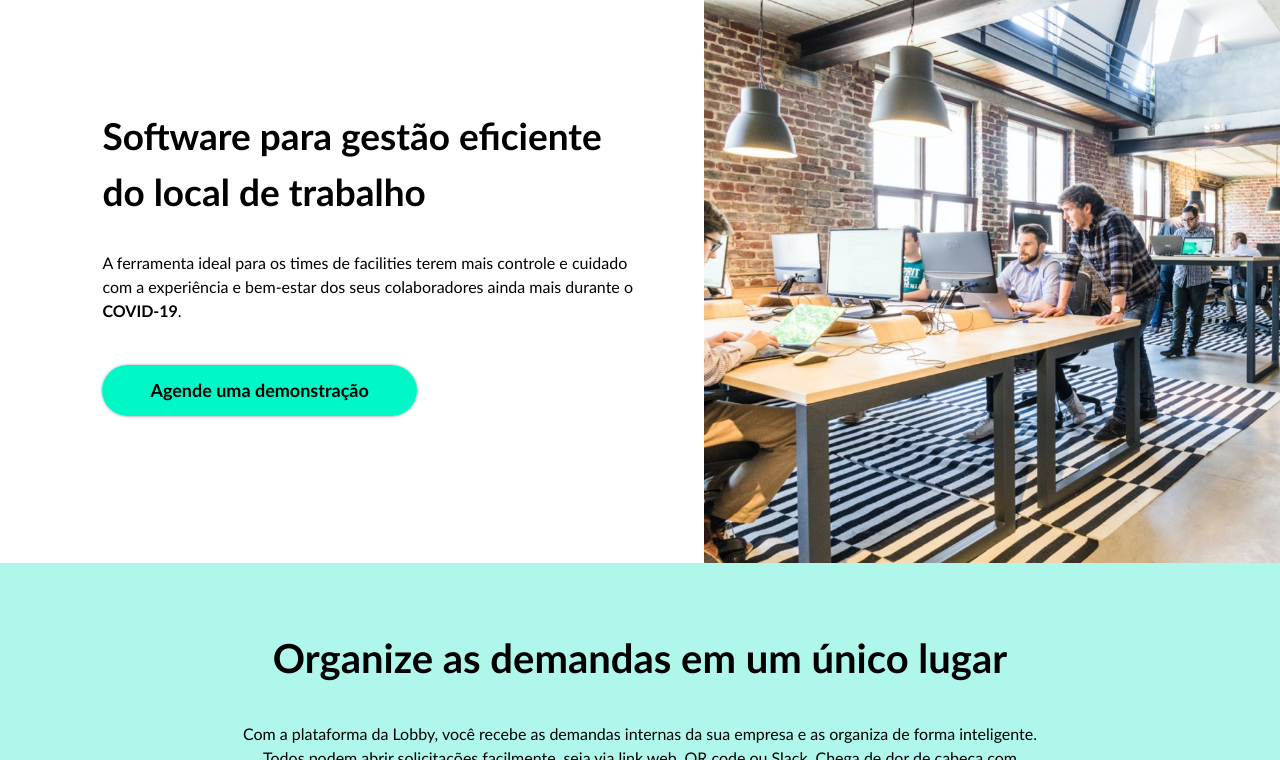
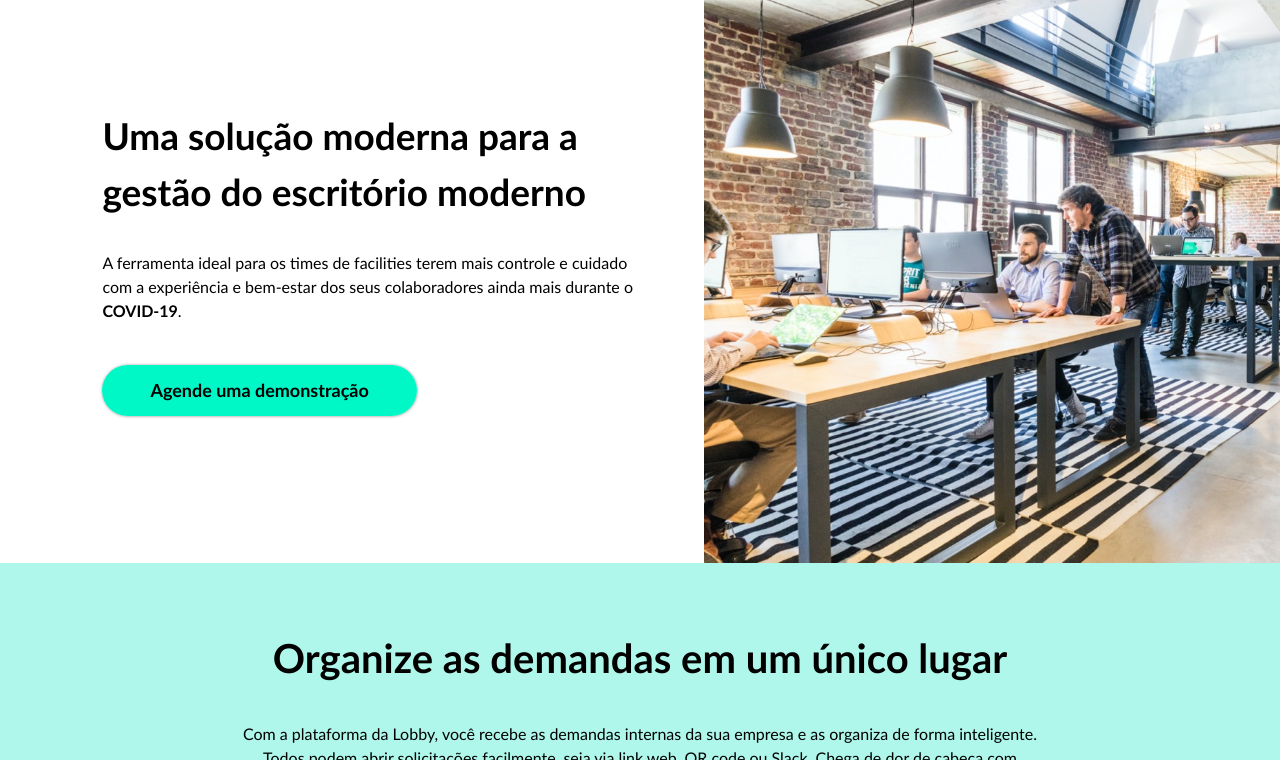
Before and after one commit to lobby-tech/lobby.tech, a Jekyll site: the page built from index.html, in a window 1280 px wide and 900 px high, cut to the strip 140-900 px from the top of the window. Built offline with Jekyll 4.4.1, drawn with Linux system fonts in a browser that asks for light colours.

Commit message:
Updated headline

```diff
--- a/index.html
+++ b/index.html
@@ -1,5 +1,5 @@
 ---
-title: Lobby - Software para gestão eficiente do local de trabalho
+title: Lobby - Uma solução moderna para a gestão do escritório moderno
 description: A ferramenta ideal para os times de facilities das empresas e seus colaboradores
 layout: home
 ---
@@ -17,7 +17,7 @@ layout: home
 <main>
   <section class="billboard">
     <div class="billboard__content">
-      <h1 class="billboard_title">Software para gestão eficiente do local de trabalho</h1>
+      <h1 class="billboard_title">Uma solução moderna para a gestão do escritório moderno</h1>
       <p>
         A ferramenta ideal para os times de facilities terem mais controle e cuidado com a experiência e bem-estar dos seus colaboradores ainda mais durante o <b>COVID-19</b>.
       </p>
```
